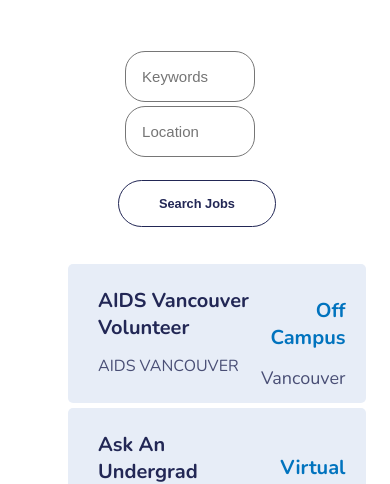
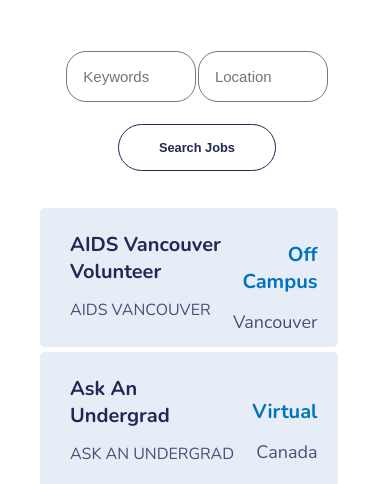
Before and after one commit to Science-Undergraduate-Society/www, a Next.js app: page /studentServices/volunteerPortal in a window 390 px wide. Shown: the part 367-851 px from the top of the page. Built offline with nearby package versions, Linux system fonts and the light colour scheme; a web font is replaced by a local one.

Commit message:
small changes to work on mobile devices

```diff
--- a/src/components/volunteerPortal-components/SearchBar.js
+++ b/src/components/volunteerPortal-components/SearchBar.js
@@ -412,8 +412,7 @@ const SearchInput = styled.input`
     border-style: solid;
     border-radius: 20px;
     border-width: 1px;
-    margin: 1px;
-    margin-right: 15px;
+    margin-top: 1px;
     font-size: 15px;
     padding: 16px;
 `
@@ -462,10 +461,9 @@ const JobItem = styled.li`
     border-style: none;
     border-radius: 5px;
     margin-top: 5px;
-    margin-left: 8%;
     padding: 0 20px;
     background-color: #e7edf7;
-
+    margin-left: 8%;
     display: flex;
     flex-direction: row;
     justify-content: space-between;
@@ -474,6 +472,10 @@ const JobItem = styled.li`
     &:hover {
         background-color: #8A8984;
     }
+
+    @media (max-width: ${breakpoints.mobile}) {
+        margin-left: 0;
+}
 `
 
 const LeftSide = styled.div`
--- a/src/pages/studentServices/bluecard.js
+++ b/src/pages/studentServices/bluecard.js
@@ -204,6 +204,10 @@ const Heading = styled.div`
     padding-left: 15%;
     color: white;
     min-height: 400px;
+
+    @media (max-width: ${breakpoints.mobile}) {
+        padding-left: 10%;
+    }
 `
 const Title = styled.div`
     font-size: 54px;
--- a/src/pages/studentServices/health.js
+++ b/src/pages/studentServices/health.js
@@ -288,7 +288,7 @@ const Text = styled.p`
 `;
 
 const HeweImage = styled.img`
-  width: 60%;
+width: 100%;
   height: auto;
   object-fit: cover;
   border-radius: 10px;
--- a/src/pages/studentServices/studySphere.js
+++ b/src/pages/studentServices/studySphere.js
@@ -89,6 +89,10 @@ const Content = styled.div `
   padding: 150px 0 0 15%;
   background-size: cover;
   flex-wrap: wrap;
+
+  @media (max-width: ${breakpoints.mobile}) {
+    padding-left: 10%;
+}
 `
 
 const Background = styled.div`
```
Also changed, not shown: src/pages/studentServices/grants.js (+9 -0 lines).
